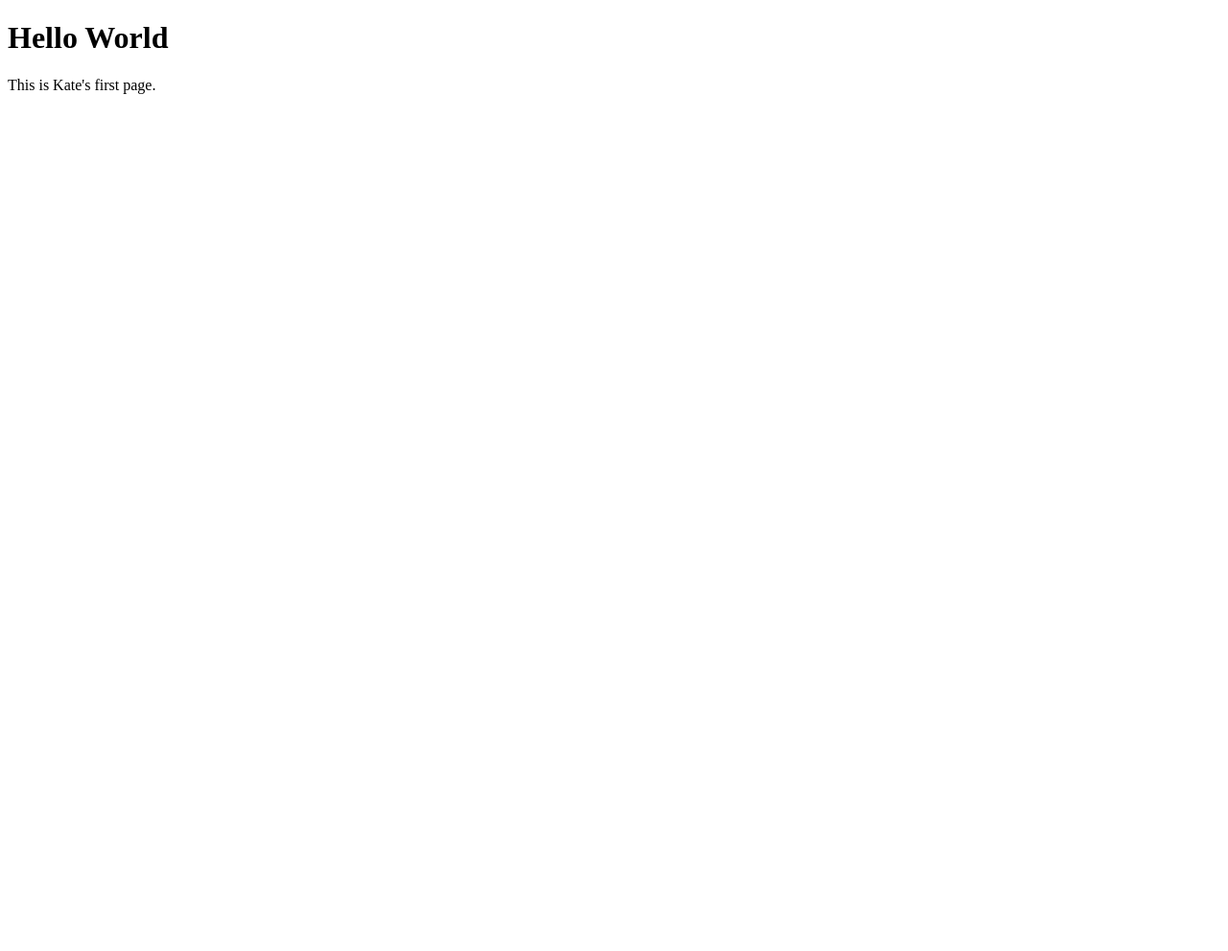
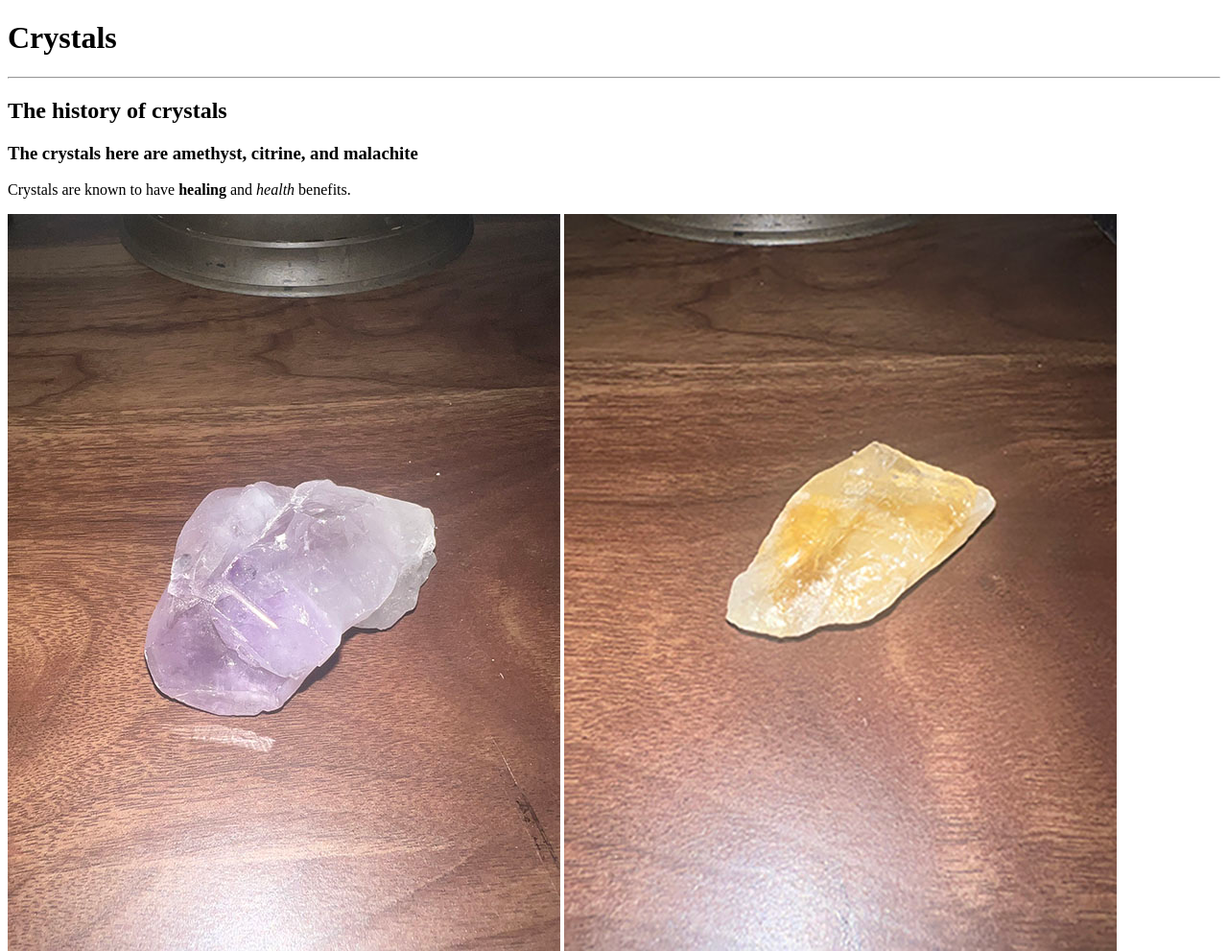
Before and after one commit to ksanchez25/number-1, a plain HTML site: page index.html in a window 1280 px wide. Shown: the top 991 px of the page at 96% size. Before the commit the page ends 800 px from the top, so only its background shows below. Drawn offline with Linux system fonts and the light colour scheme.

Commit message:
crystals

```diff
--- a/index.html
+++ b/index.html
@@ -2,11 +2,19 @@
 <html>
 <head>
 <meta charset="UTF-8">
-<title>kate html</title>
+<title>html 1</title>
 </head>
 
 <body>
-<h1>Hello World</h1>
-	<p>This is Kate's first page.&nbsp;</p>
+
+<h1>Crystals&nbsp;</h1>
+	<hr>
+<h2>The history of crystals</h2>
+<h3>The crystals here are amethyst, citrine, and malachite </h3>
+	<p>Crystals are known to have <b>healing</b> and <i>health&nbsp;</i>benefits. </p>
+
+<img src="images/small amethyst.jpg" width="576" height="768" alt=""/>
+<img src="images/small citrine.jpg" width="576" height="768" alt=""/>
+<img src="images/small malachite.jpg" width="576" height="768" alt=""/>
 </body>
 </html>
```
Also changed, not shown: images/small amethyst.jpg (added), images/small citrine.jpg (added), images/small malachite.jpg (added), 4 other files.
